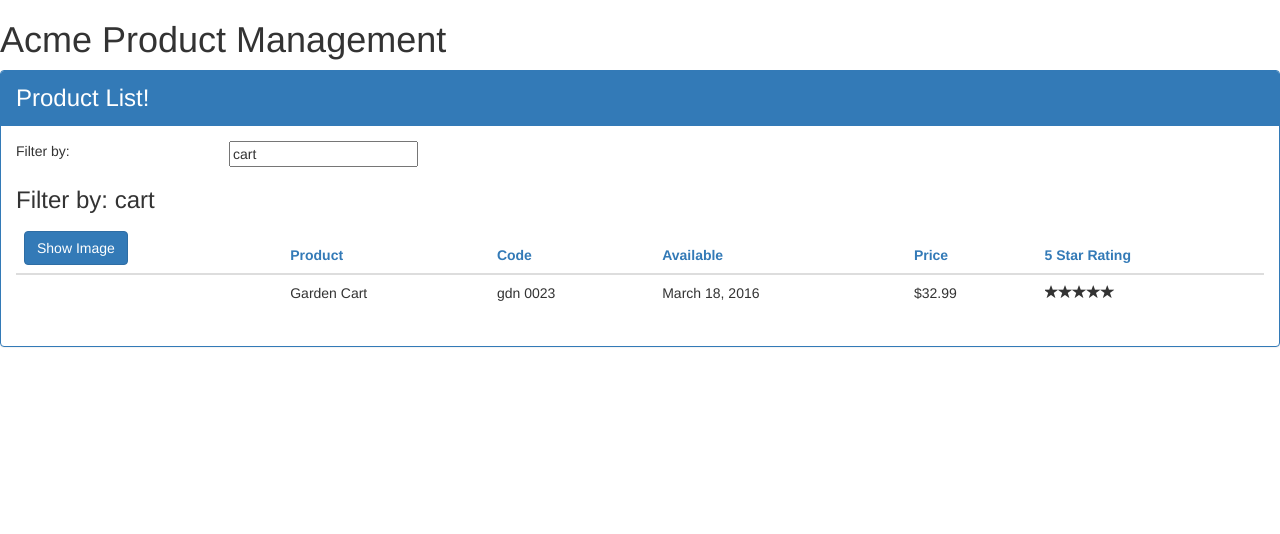
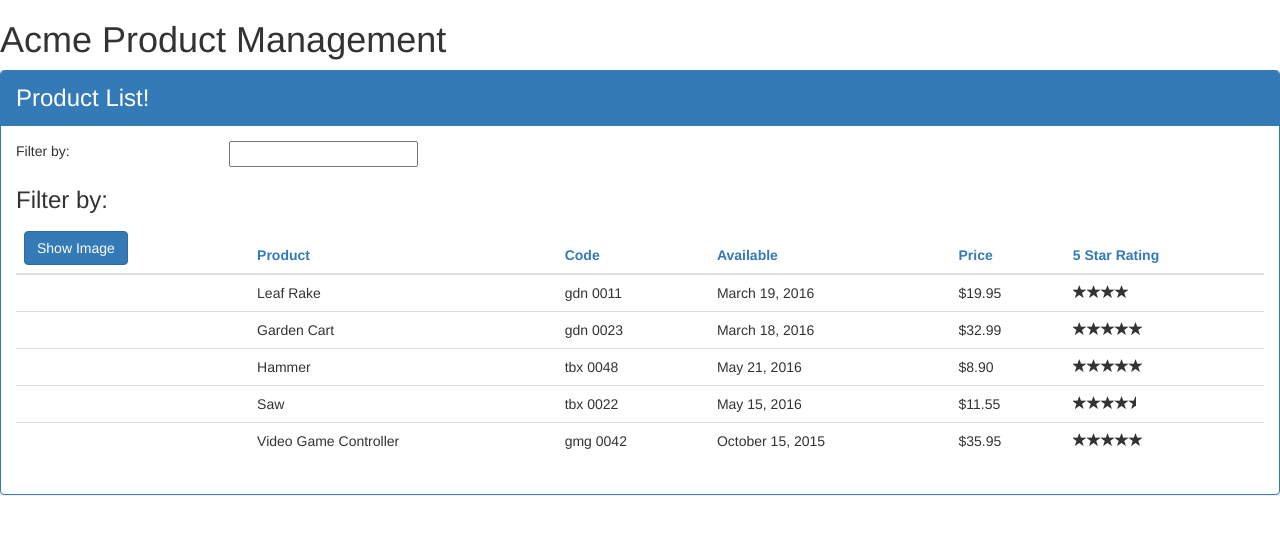
Before and after one commit to AmadoDomper/Angular-Getting-Started, an Angular app: page / in a window 1280 px wide. Shown: the top 534 px of the page. Built offline with nearby package versions, Linux system fonts and the light colour scheme.

Commit message:
Sevices and Dependency Injection

```diff
--- a/src/app/app.component.ts
+++ b/src/app/app.component.ts
@@ -1,4 +1,5 @@
 import {Component} from '@angular/core'
+import { ProductService } from './products/product.service';
 
 @Component({
   selector: 'pm-root',
@@ -7,7 +8,8 @@ import {Component} from '@angular/core'
                 <h1>{{pageTitle}}</h1>
                 <pm-products></pm-products>
               </div>
-            `
+            `,
+  providers:[ProductService]
 })
 
 export class AppComponent{
--- a/src/app/products/product-list.component.ts
+++ b/src/app/products/product-list.component.ts
@@ -1,6 +1,7 @@
 
 import { Component, OnInit } from '@angular/core';
 import { IProduct } from './product';
+import { ProductService } from './product.service';
 
 @Component({
     selector: 'pm-products',
@@ -49,9 +50,8 @@ export class ProductListComponent implements OnInit {
         }
     ];
 
-    constructor(){
-        this.filteredProducts = this.products;
-        this.listFilter = 'cart';
+    constructor(private _productService: ProductService){
+
     }
 
     onRatingClicked(message: string) : void{
@@ -71,6 +71,7 @@ export class ProductListComponent implements OnInit {
     }
 
     ngOnInit(): void{
-        console.log('In OnInit');
+        this.products = this._productService.getProducts();
+        this.filteredProducts = this.products;
     }
 }
--- /dev/null
+++ b/src/app/products/product.service.ts
@@ -0,0 +1,62 @@
+import { Injectable } from "@angular/core";
+import { IProduct } from "./product";
+
+
+@Injectable()
+export class ProductService{
+
+    getProducts(): IProduct[] {
+        return [
+            {
+                "productId": 1,
+                "productName": "Leaf Rake",
+                "productCode": "GDN-0011",
+                "releaseDate": "March 19, 2016",
+                "description": "Leaf rake with 48-inch wooden handle.",
+                "price": 19.95,
+                "starRating": 3.2,
+                "imageUrl": "http://openclipart.org/image/300px/svg_to_png/26215/Anonymous_Leaf_Rake.png"
+            },
+            {
+                "productId": 2,
+                "productName": "Garden Cart",
+                "productCode": "GDN-0023",
+                "releaseDate": "March 18, 2016",
+                "description": "15 gallon capacity rolling garden cart",
+                "price": 32.99,
+                "starRating": 4.2,
+                "imageUrl": "http://openclipart.org/image/300px/svg_to_png/58471/garden_cart.png"
+            },
+            {
+                "productId": 5,
+                "productName": "Hammer",
+                "productCode": "TBX-0048",
+                "releaseDate": "May 21, 2016",
+                "description": "Curved claw steel hammer",
+                "price": 8.9,
+                "starRating": 4.8,
+                "imageUrl": "http://openclipart.org/image/300px/svg_to_png/73/rejon_Hammer.png"
+            },
+            {
+                "productId": 8,
+                "productName": "Saw",
+                "productCode": "TBX-0022",
+                "releaseDate": "May 15, 2016",
+                "description": "15-inch steel blade hand saw",
+                "price": 11.55,
+                "starRating": 3.7,
+                "imageUrl": "http://openclipart.org/image/300px/svg_to_png/27070/egore911_saw.png"
+            },
+            {
+                "productId": 10,
+                "productName": "Video Game Controller",
+                "productCode": "GMG-0042",
+                "releaseDate": "October 15, 2015",
+                "description": "Standard two-button video game controller",
+                "price": 35.95,
+                "starRating": 4.6,
+                "imageUrl": "http://openclipart.org/image/300px/svg_to_png/120337/xbox-controller_01.png"
+            }
+        ];
+    }
+}
```
